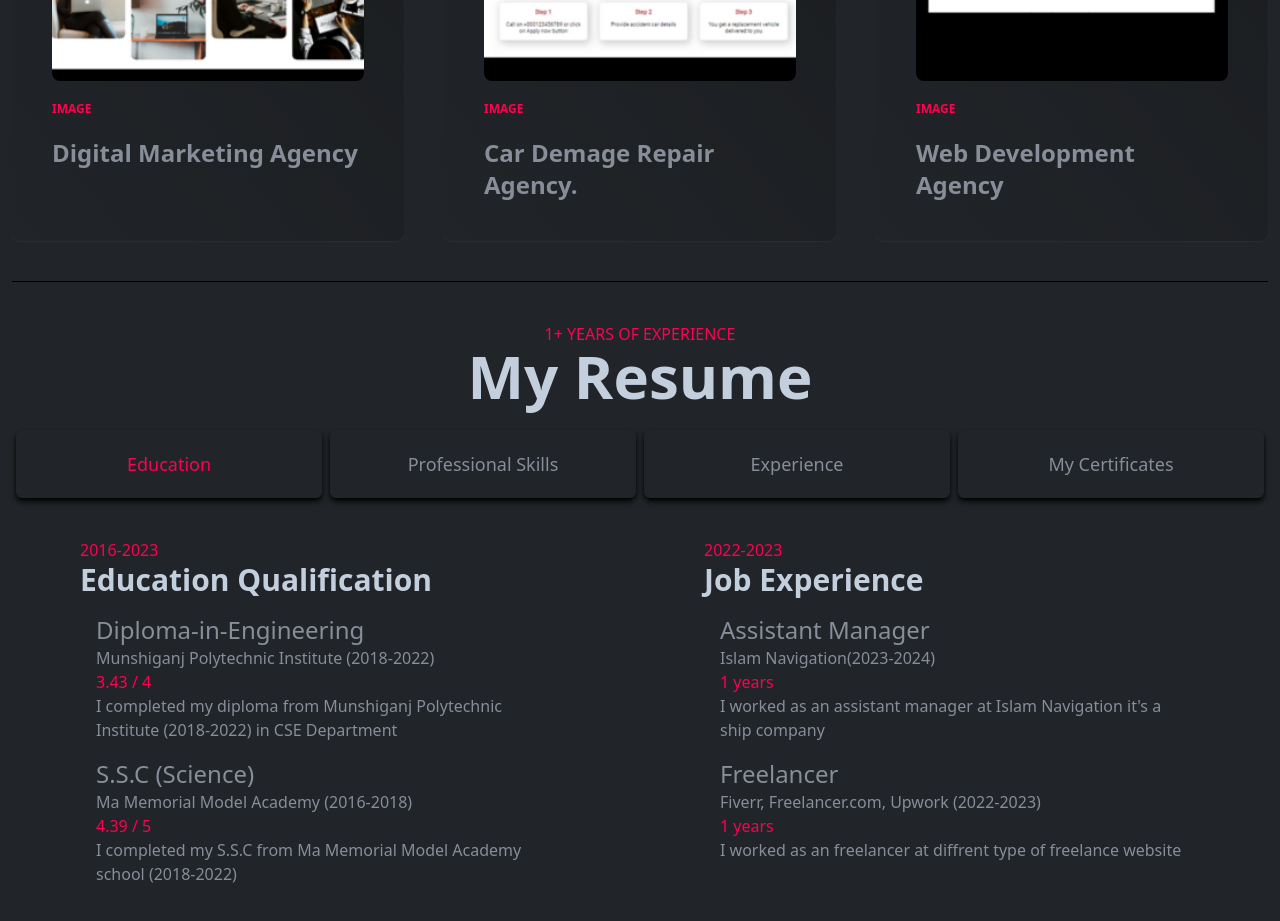
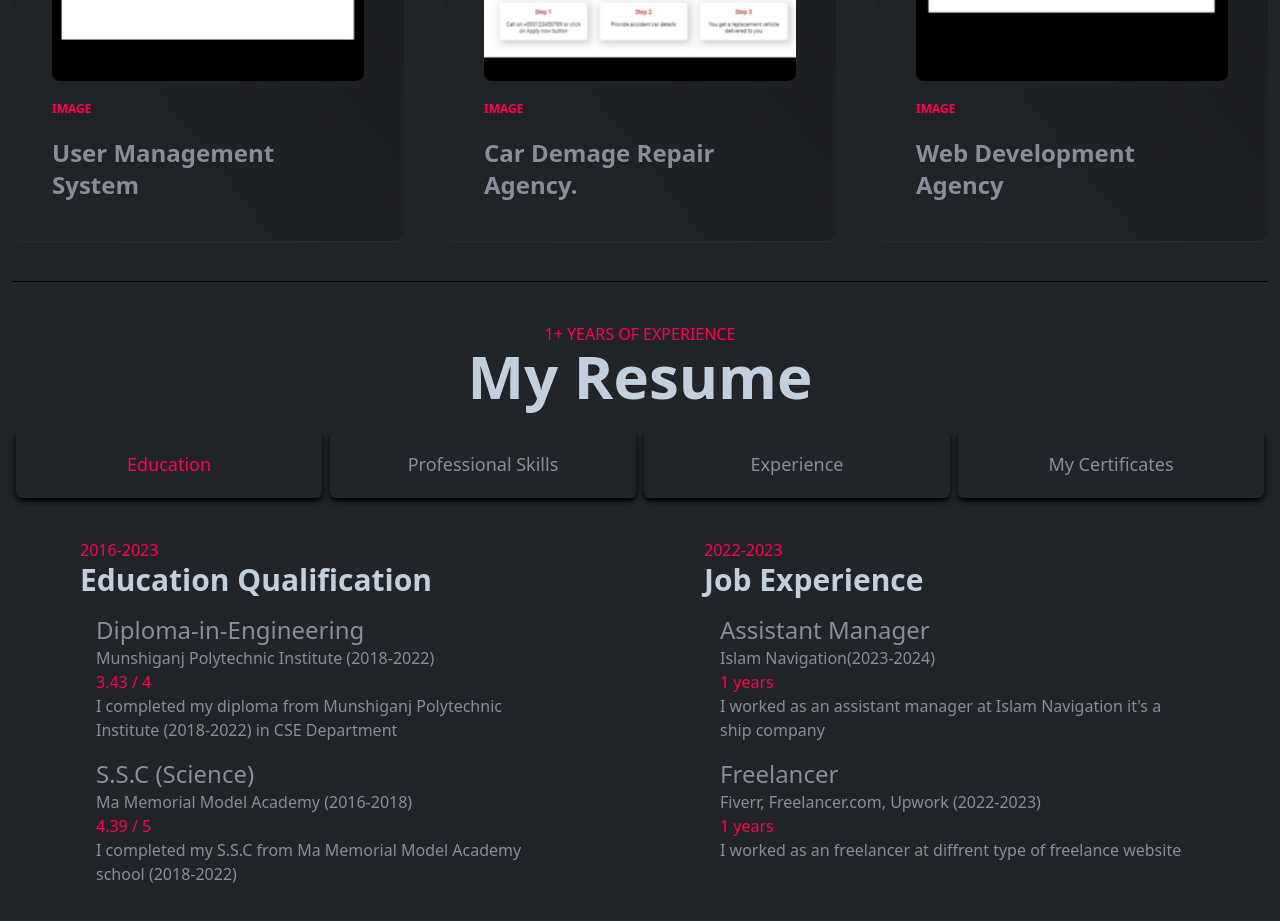
Before and after one commit to swehera/hera-portfolio01, a React (Vite) app: page / in a window 1280 px wide. Shown: the part 2580-3501 px from the top of the page. Built offline with nearby package versions, Linux system fonts and the light colour scheme.

Commit message:
add-portfolio

```diff
--- a/src/constant/data.jsx
+++ b/src/constant/data.jsx
@@ -70,11 +70,11 @@ export const featuresData = [
 export const portfolioData = [
   {
     id: 101,
-    title: "Digital Marketing Agency",
+    title: "User Management System",
     subtitle: "Image",
     img: imgOne,
     icon: <PiGridFourBold />,
-    link: "https://github.com/swehera",
+    link: "https://user-manage-app-five.vercel.app/",
   },
   {
     id: 102,
```
Also changed, not shown: src/assets/portfolioImages/1.png.
